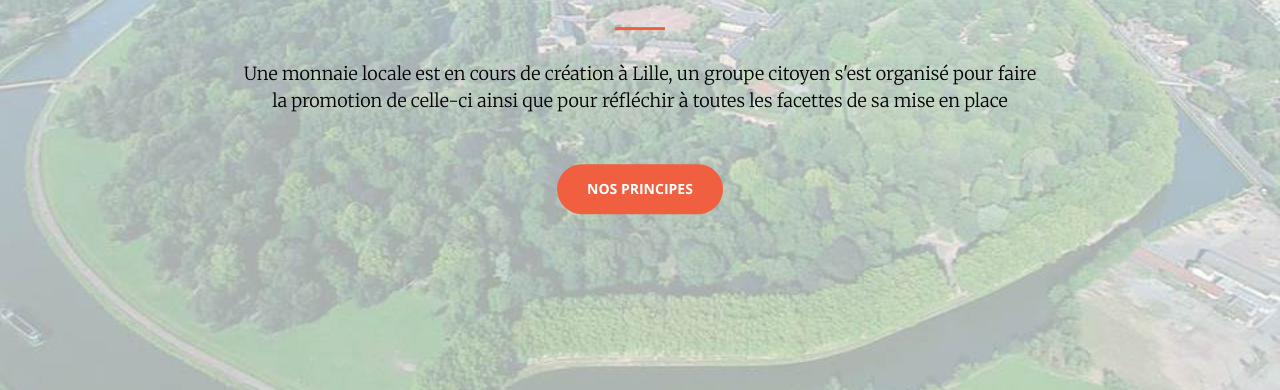
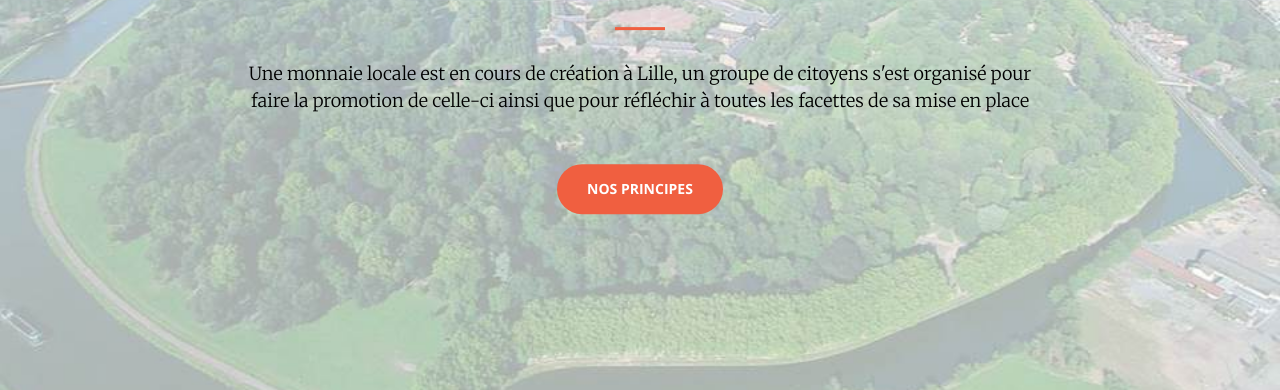
Before and after one commit to MLCLille/MLCLille.github.io, a website: page index.html in a window 1280 px wide. Shown: the part 410-800 px from the top of the page. Drawn offline with nearby package versions, Linux system fonts and the light colour scheme; a script that the page names is missing.

Commit message:
Update index.html
syntaxe

```diff
--- a/index.html
+++ b/index.html
@@ -74,7 +74,7 @@
               <aside class="bg-white" align="center"> <h1><img src="img/portfolio/logomlc.jpg" style="width: 350px" >
               </h1></aside>
                 <hr>
-                <p>Une monnaie locale est en cours de création à Lille, un groupe citoyen s'est organisé pour faire la promotion de celle-ci ainsi que
+                <p>Une monnaie locale est en cours de création à Lille, un groupe de citoyens s'est organisé pour faire la promotion de celle-ci ainsi que
 				pour réfléchir à toutes les facettes de sa mise en place</p>
                 <a href="#about" class="btn btn-primary btn-xl page-scroll">Nos principes</a>
             </div>
```
